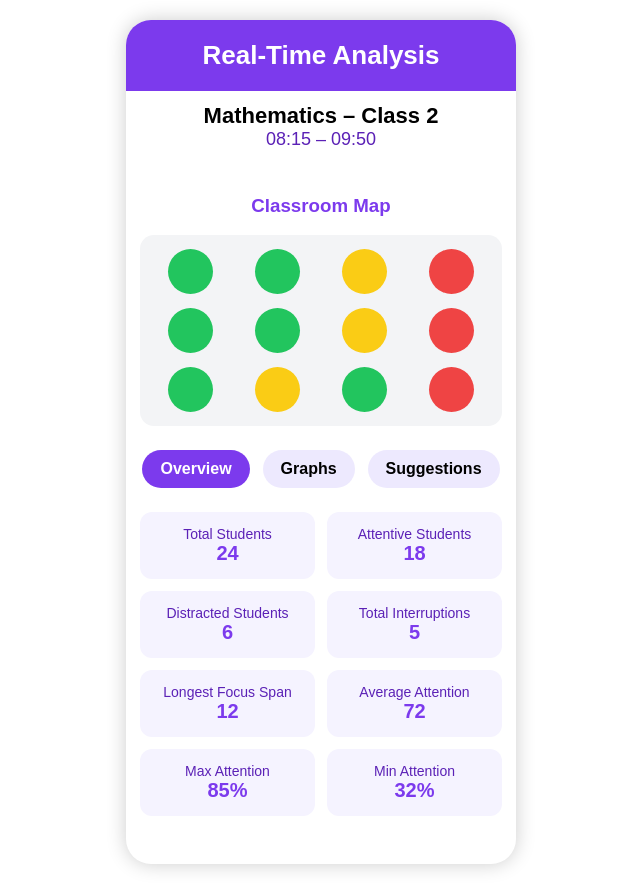
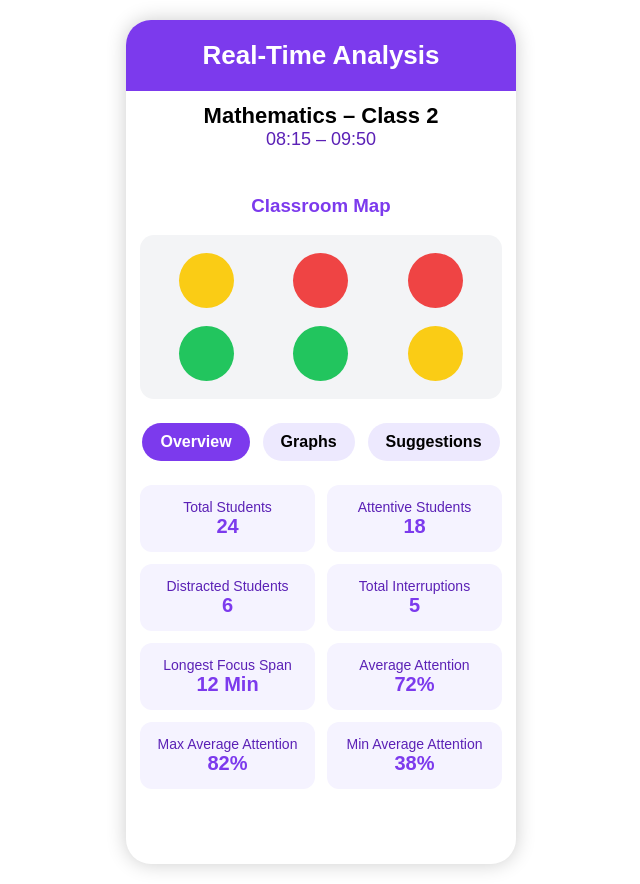
Before and after one commit to Adir23/EyeClass, a Flask app: page / in a window 1280 px wide. Shown: the whole page, without its empty margins (319-959 px from the left). Run offline with Flask 3, Linux system fonts and the light colour scheme.

Commit message:
Reduced sitting places

```diff
--- a/dashboard/Dashboard/app.py
+++ b/dashboard/Dashboard/app.py
@@ -13,7 +13,7 @@ def dashboard():
         lesson=data["lesson"],
         avg_attention=data["avg_attention"],
         overview=data["overview"],
-        students=data["students"],
+        blocks=data["blocks"],
         attention_time=data["attention_time"],
         attention_distribution=data["attention_distribution"],
         max_attention=data["max_attention"],
--- a/dashboard/Dashboard/data.json
+++ b/dashboard/Dashboard/data.json
@@ -5,26 +5,20 @@
   },
   "avg_attention": 72,
   "overview": {
-    "Total Students": 24,
-    "Attentive Students": 18,
-    "Distracted Students": 6,
-    "Total Interruptions": 5,
-    "Longest Focus Span": 12,
-    "Average Attention": 72
+    "Total Students": "24",
+    "Attentive Students": "18",
+    "Distracted Students": "6",
+    "Total Interruptions": "5",
+    "Longest Focus Span": "12 Min",
+    "Average Attention": "72%"
   },
-  "students": [
-    { "attention": 85 },
-    { "attention": 78 },
-    { "attention": 62 },
-    { "attention": 45 },
-    { "attention": 90 },
-    { "attention": 70 },
-    { "attention": 55 },
-    { "attention": 30 },
-    { "attention": 88 },
-    { "attention": 66 },
-    { "attention": 72 },
-    { "attention": 40 }
+  "blocks": [
+    { "name": "Back Left", "attention": 65 },
+    { "name": "Back Middle", "attention": 43 },
+    { "name": "Back Right", "attention": 31 },
+    { "name": "Front Left", "attention": 79 },
+    { "name": "Front Middle", "attention": 91 },
+    { "name": "Front Right", "attention": 68 }
   ],
   "attention_time": [70, 75, 72, 68, 74, 70],
   "attention_distribution": {
@@ -32,6 +26,6 @@
     "Medium": 5,
     "Low": 6
   },
-  "max_attention": 85,
-  "min_attention": 32
+  "max_attention": 82,
+  "min_attention": 38
 }
--- a/dashboard/Dashboard/static/style.css
+++ b/dashboard/Dashboard/static/style.css
@@ -47,23 +47,19 @@ body {
 
 .classroom {
     display: grid;
-    grid-template-columns: repeat(4, 1fr);
-    gap: 14px;
+    grid-template-columns: repeat(3, 1fr);
+    gap: 18px;
     background: #f3f4f6;
-    padding: 14px;
+    padding: 18px;
     border-radius: 14px;
     justify-items: center;
-    align-items: center;
 }
 
 .spot {
-    width: 45px;
-    height: 45px;
+    width: 55px;
+    height: 55px;
     border-radius: 50%;
     position: relative;
-    display: flex;
-    align-items: center;
-    justify-content: center;
 }
 
 .spot::after {
@@ -175,14 +171,14 @@ canvas {
 
 .suggestion-card {
     display: grid;
-    gap: 8px;
-    background: #e5dbff;
+    gap: 6px;
+    background: #f4efff;
     padding: 10px;
-    border-radius: 16px;
+    border-radius: 18px;
 }
 
 .suggestion-item {
-    background: #cdb8e3;
+    background: #e6dcff;
     padding: 8px;
     border-radius: 12px;
     font-size: 14px;
@@ -191,10 +187,9 @@ canvas {
 
 .ai-box {
     margin-top: 8px;
-    background: #e0ccff;
+    background: #f1ebff;
     padding: 10px;
-    border-radius: 16px;
-    max-width: 100%;
+    border-radius: 18px;
 }
 
 .ai-title {
@@ -209,8 +204,6 @@ canvas {
     margin-bottom: 6px;
     border-radius: 10px;
     border: 1px solid #7c3aed;
-    background: #ffffff;
-    color: #000000;
     box-sizing: border-box;
 }
 
--- a/dashboard/Dashboard/templates/index.html
+++ b/dashboard/Dashboard/templates/index.html
@@ -20,13 +20,13 @@
     <div class="section">
         <h3 class="center-title">Classroom Map</h3>
         <div class="classroom">
-            {% for s in students %}
-                {% if s.attention >= 70 %}
-                    <div class="spot green" data-value="{{ s.attention }}"></div>
-                {% elif s.attention >= 50 %}
-                    <div class="spot yellow" data-value="{{ s.attention }}"></div>
+            {% for b in blocks %}
+                {% if b.attention >= 70 %}
+                    <div class="spot green" data-value="{{ b.attention }}"></div>
+                {% elif b.attention >= 50 %}
+                    <div class="spot yellow" data-value="{{ b.attention }}"></div>
                 {% else %}
-                    <div class="spot red" data-value="{{ s.attention }}"></div>
+                    <div class="spot red" data-value="{{ b.attention }}"></div>
                 {% endif %}
             {% endfor %}
         </div>
@@ -47,11 +47,11 @@
                 </div>
             {% endfor %}
             <div class="overview-card">
-                <div class="overview-title">Max Attention</div>
+                <div class="overview-title">Max Average Attention</div>
                 <div class="overview-value">{{ max_attention }}%</div>
             </div>
             <div class="overview-card">
-                <div class="overview-title">Min Attention</div>
+                <div class="overview-title">Min Average Attention</div>
                 <div class="overview-value">{{ min_attention }}%</div>
             </div>
         </div>
@@ -96,7 +96,6 @@ function showTab(id) {
 function showGraph(type) {
     document.getElementById('lineChart').style.display = type === 'line' ? 'block' : 'none';
     document.getElementById('pieChart').style.display = type === 'pie' ? 'block' : 'none';
-
     document.getElementById('btnLine').classList.toggle('active', type === 'line');
     document.getElementById('btnPie').classList.toggle('active', type === 'pie');
 }
```
